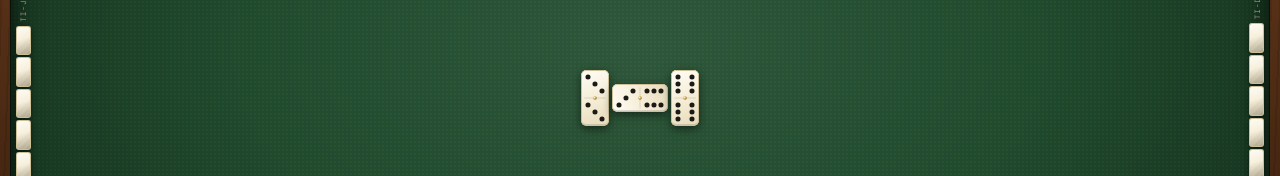
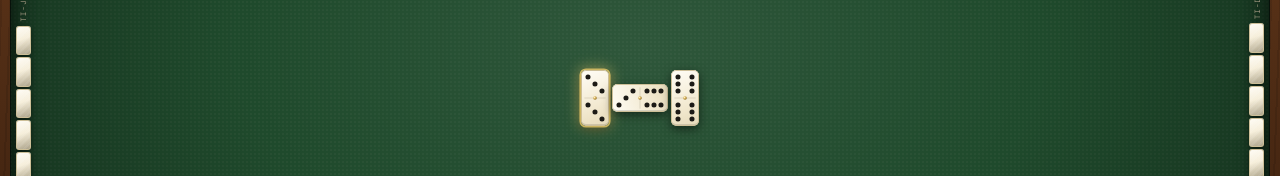
Before and after one commit to WorkVolt-tech/PlayVolt, a React (Vite) app in the folder dominoes/: page /solo in a window 1280 px wide. Shown: the part 281-457 px from the top of the page. Built offline with nearby package versions, Linux system fonts and the light colour scheme.

Commit message:
Add files via upload

```diff
--- a/dominoes/src/components/Board.css
+++ b/dominoes/src/components/Board.css
@@ -121,3 +121,26 @@
 @media (orientation: landscape) and (max-height: 500px) {
   .board-area { inset: 5px; border-radius: 9px; }
 }
+
+/* ── The tile just played ─────────────────────────────────────────────
+   It drops onto the table with a short gold flash, then keeps a soft glow
+   until the next move, so you can always see what was just played.
+   (Uses `scale`/`translate`, not `transform`, so it can't disturb the
+   tile's position.) */
+.tile-fresh {
+  animation:
+    tileDrop 340ms cubic-bezier(0.2, 0.9, 0.25, 1) both,
+    tileGlow 2.6s ease-out 340ms both;
+}
+@keyframes tileDrop {
+  0%   { opacity: 0; scale: 1.28; translate: 0 -12px; }
+  60%  { opacity: 1; scale: 0.97; translate: 0 1px; }
+  100% { opacity: 1; scale: 1;    translate: 0 0; }
+}
+@keyframes tileGlow {
+  0%   { box-shadow: 0 0 0 2px #e8c96a, 0 0 22px 6px rgba(232,201,106,0.85), 0 4px 10px rgba(0,0,0,0.5); }
+  100% { box-shadow: 0 0 0 1.5px rgba(232,201,106,0.75), 0 0 10px 2px rgba(232,201,106,0.35), 0 4px 10px rgba(0,0,0,0.5); }
+}
+@media (prefers-reduced-motion: reduce) {
+  .tile-fresh { animation: tileGlow 0.01ms both; }
+}
--- a/dominoes/src/components/Board.jsx
+++ b/dominoes/src/components/Board.jsx
@@ -326,7 +326,7 @@ function computeSnakePositions(tiles, W, H) {
 }
 
 // ─── Single tile renderer ─────────────────────────────────────────────────────
-function BoardTile({ entry, pos, ghost = false, highlighted = false }) {
+function BoardTile({ entry, pos, ghost = false, highlighted = false, fresh = false }) {
   const { isDouble, flowDir, orientation } = pos
   const isVert = orientation ? orientation === 'vertical' : pos.isVert
 
@@ -346,7 +346,8 @@ function BoardTile({ entry, pos, ghost = false, highlighted = false }) {
   }
 
   return (
-    <div style={{
+    <div
+      className={fresh ? 'tile-fresh' : undefined} style={{
       position: 'absolute',
       left: pos.x - pos.pw / 2,
       top: pos.y - pos.ph / 2,
@@ -845,6 +846,26 @@ export default function Board({ boardData, selectedTile, isMyTurn, onDropZone, o
 
   const positions = hasTiles ? computeSnakePositions(tiles, dims.w, dims.h) : []
 
+  // ── Which tile was just played ────────────────────────────────────────────
+  // Only when the chain grows by one: the new tile is at whichever end
+  // changed. A background re-read of the same board keeps the highlight; a
+  // new round clears it. (Purely visual — nothing here touches play.)
+  const lastSeen = useRef({ tiles: null, fresh: -1 })
+  if (lastSeen.current.tiles !== tiles) {
+    const prev = lastSeen.current.tiles
+    const sig = e => (e?.tile ? `${e.tile[0]}-${e.tile[1]}` : '')
+    let fresh = -1
+    if (Array.isArray(prev) && Array.isArray(tiles)) {
+      if (tiles.length === prev.length + 1) {
+        fresh = prev.length === 0 || sig(tiles[0]) !== sig(prev[0]) ? 0 : tiles.length - 1
+      } else if (tiles.length === prev.length) {
+        fresh = lastSeen.current.fresh
+      }
+    }
+    lastSeen.current = { tiles, fresh }
+  }
+  const freshIdx = lastSeen.current.fresh
+
   // When the chain is taller than the table (a phone on its side), the table
   // scrolls. This marker sits a margin below the lowest tile so you can scroll
   // all the way to it.
@@ -1075,7 +1096,14 @@ export default function Board({ boardData, selectedTile, isMyTurn, onDropZone, o
       )}
 
       {positions.map((pos, i) => (
-        <BoardTile key={i} entry={tiles[i]} pos={pos} />
+        // The newest tile gets its own key, so its drop-in plays every time —
+        // even when two tiles in a row land at the same end.
+        <BoardTile
+          key={i === freshIdx ? `fresh-${tiles.length}-${tiles[i]?.tile?.join('')}` : i}
+          entry={tiles[i]}
+          pos={pos}
+          fresh={i === freshIdx}
+        />
       ))}
 
       {!hasTiles && firstPreview && (
--- a/dominoes/src/components/PlayerHand.css
+++ b/dominoes/src/components/PlayerHand.css
@@ -56,3 +56,16 @@
   background: rgba(201,76,76,0.05);
 }
 .btn-pass:disabled { opacity: 0.3; cursor: not-allowed; }
+
+/* ── The deal: each tile slides up into your hand, one after another ── */
+.hand-deal {
+  display: flex;
+  animation: handDeal 420ms cubic-bezier(0.2, 0.9, 0.25, 1) both;
+}
+@keyframes handDeal {
+  0%   { opacity: 0; translate: 0 26px; rotate: -6deg; }
+  100% { opacity: 1; translate: 0 0;    rotate: 0deg; }
+}
+@media (prefers-reduced-motion: reduce) {
+  .hand-deal { animation: none; }
+}
--- a/dominoes/src/components/PlayerHand.jsx
+++ b/dominoes/src/components/PlayerHand.jsx
@@ -1,3 +1,4 @@
+import { useRef } from 'react'
 import DominoTile from './DominoTile'
 import { Draggable } from './DragDrop'
 import './PlayerHand.css'
@@ -8,6 +9,20 @@ export default function PlayerHand({
 }) {
   const canPass = isMyTurn && playableTiles.length === 0 && hasTilesOnBoard
 
+  // ── The deal ──────────────────────────────────────────────────────────────
+  // When two or more tiles arrive at once, it's a new deal: give the hand
+  // fresh keys so every tile slides in, one after another. Drawing a single
+  // tile from the pile doesn't count. (Purely visual.)
+  const deal = useRef({ hand: null, n: 0 })
+  if (deal.current.hand !== hand) {
+    const prev = deal.current.hand || []
+    const sig = t => `${Math.min(t[0], t[1])}-${Math.max(t[0], t[1])}`
+    const had = new Set(prev.map(sig))
+    const arrived = (hand || []).filter(t => !had.has(sig(t))).length
+    deal.current = { hand, n: deal.current.n + (arrived >= 2 ? 1 : 0) }
+  }
+  const dealN = deal.current.n
+
   return (
     <div className="hand-area">
       <div className="hand-label">Your Hand</div>
@@ -16,7 +31,8 @@ export default function PlayerHand({
           const canPlay = isMyTurn && playableTiles.some(t => t[0] === tile[0] && t[1] === tile[1])
           const isSelected = selectedIdx === idx
           return (
-            <Draggable key={idx} data={{ tile, idx }} disabled={!canPlay}>
+            <div key={`${dealN}-${idx}`} className="hand-deal" style={{ animationDelay: `${idx * 70}ms` }}>
+            <Draggable data={{ tile, idx }} disabled={!canPlay}>
               <DominoTile
                 top={tile[0]}
                 bottom={tile[1]}
@@ -27,6 +43,7 @@ export default function PlayerHand({
                 onClick={canPlay ? () => onSelect(tile, idx) : undefined}
               />
             </Draggable>
+            </div>
           )
         })}
       </div>
```
